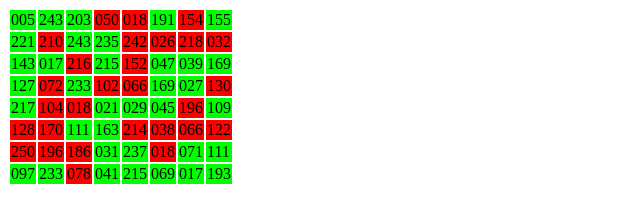
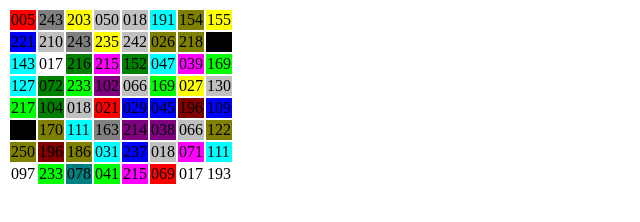
Before and after one commit to fredsmit/hello-world, a website with bundled scripts: page t03.html in a window 1280 px wide. Shown: the whole page, without its empty margins (0-640 px from the left). Built offline with nearby package versions, Linux system fonts and the light colour scheme.

Commit message:
commonColors

```diff
--- /dev/null
+++ b/commonColors.js
@@ -0,0 +1,23 @@
+const commonColorsDefinition = {
+    0: [0x000000, "black"],
+    1: [0xFFFFFF, "white"],
+    2: [0xC0C0C0, "silver"],
+    3: [0x808080, "grey"],
+    4: [0x800000, "maroon"],
+    5: [0xFF0000, "red"],
+    6: [0x800080, "purple"],
+    7: [0xFF00FF, "fuchsia"],
+    8: [0x008000, "green"],
+    9: [0x00FF00, "lime"],
+    10: [0x808000, "olive"],
+    11: [0xFFFF00, "yellow"],
+    12: [0x000080, "navy"],
+    13: [0x0000FF, "blue"],
+    14: [0x008080, "teal"],
+    15: [0x00FFFF, "aqua"]
+};
+const commonColors = Uint32Array.from(Object.values(commonColorsDefinition), entry => entry[0]);
+function getCommonColors() {
+    return commonColors.slice();
+}
+export { getCommonColors };
--- /dev/null
+++ b/commonColors.ts
@@ -0,0 +1,26 @@
+const commonColorsDefinition = {
+    0: [0x000000, "black"],
+    1: [0xFFFFFF, "white"],
+    2: [0xC0C0C0, "silver"],
+    3: [0x808080, "grey"],
+    4: [0x800000, "maroon"],
+    5: [0xFF0000, "red"],
+    6: [0x800080, "purple"],
+    7: [0xFF00FF, "fuchsia"],
+    8: [0x008000, "green"],
+    9: [0x00FF00, "lime"],
+    10: [0x808000, "olive"],
+    11: [0xFFFF00, "yellow"],
+    12: [0x000080, "navy"],
+    13: [0x0000FF, "blue"],
+    14: [0x008080, "teal"],
+    15: [0x00FFFF, "aqua"]
+} as const;
+
+const commonColors = Uint32Array.from(Object.values(commonColorsDefinition), entry => entry[0]);
+
+function getCommonColors(): Readonly<Uint32Array> {
+    return commonColors.slice();
+}
+
+export { getCommonColors };
--- a/package.json
+++ b/package.json
@@ -1,5 +1,6 @@
 {
   "name": "hello-world",
+  "type": "module",
   "version": "1.0.0",
   "description": "think-3 moon-taco moon-kuku",
   "main": "t01.js",
--- a/t03.js
+++ b/t03.js
@@ -1,5 +1,8 @@
+import { getCommonColors } from "./commonColors.js";
 const buffer_LENGTH = 64;
 const buffer = new Uint8Array(buffer_LENGTH);
+const commonColors = getCommonColors();
+const commonColors_LENGTH = commonColors.length;
 class DataSet {
     constructor(htmlElement) {
         this.htmlElement = htmlElement;
@@ -53,15 +56,15 @@ const mouseleaveListener = function mouseleaveListener(ev) {
         this.style.backgroundColor = "brown";
     }
 };
-const clickListener = function clickListener(ev) {
+//const clickListener = async function clickListener(this: HTMLTableCellElement, ev: MouseEvent): void {
+const clickListener = async function clickListener(ev) {
     const dataSet = DataSet.of(this);
     const idx = dataSet.idx;
     if (isCellIdx(idx)) {
         const clickCount = dataSet.click;
         dataSet.click = (clickCount ?? 0) + 1;
-        if (clickCount === 5)
-            dataSet.click = void 0;
-        this.style.backgroundColor = "skyblue";
+        //if (clickCount === commonColors_LENGTH) dataSet.click = void 0;
+        //this.style.backgroundColor = "skyblue";
         //this.removeEventListener("mouseenter", mouseenterListener);
         //this.removeEventListener("mouseleave", mouseleaveListener);
     }
@@ -105,9 +108,17 @@ function repaintCell(idx, cell) {
     cell.innerText = String(byte).padStart(3, "0");
     const dataSet = DataSet.of(cell);
     const clickCount = dataSet.click ?? 0;
-    const backgroundColor = byte % 2 === 0
-        ? "red"
-        : ((clickCount % 2 === 0) ? "lime" : "green");
+    // const backgroundColor: string = byte % 2 === 0
+    //     ? "red"
+    //     : ((clickCount % 2 === 0) ? "lime" : "green");
+    // if (clickCount > 0) {
+    //     const backgroundColor = "#" + commonColors[clickCount].toString(16).padStart(6, "0");
+    //     cell.style.backgroundColor = backgroundColor;
+    // } else {
+    //     const backgroundColor = "#" + commonColors[byte % commonColors_LENGTH].toString(16).padStart(6, "0");
+    //     cell.style.backgroundColor = backgroundColor;
+    // }
+    const backgroundColor = "#" + commonColors[(byte + clickCount) % commonColors_LENGTH].toString(16).padStart(6, "0");
     cell.style.backgroundColor = backgroundColor;
 }
 function repaintTable(table) {
@@ -149,4 +160,3 @@ function repaint(buffer, table) {
     }, 1000);
 }
 repaint(buffer, table);
-export {};
--- /dev/null
+++ b/t07.ts
@@ -0,0 +1 @@
+export { };
```
Also changed, not shown: t03.ts (+20 -6 lines), t06.html (+24 -0 lines), t06.js (+27 -0 lines), t06.ts (+32 -0 lines), t07.html (added, +32 -0 lines), t08.js (added, +8 -0 lines), t08.ts (added, +13 -0 lines), tsconfig.json (+7 -4 lines).
